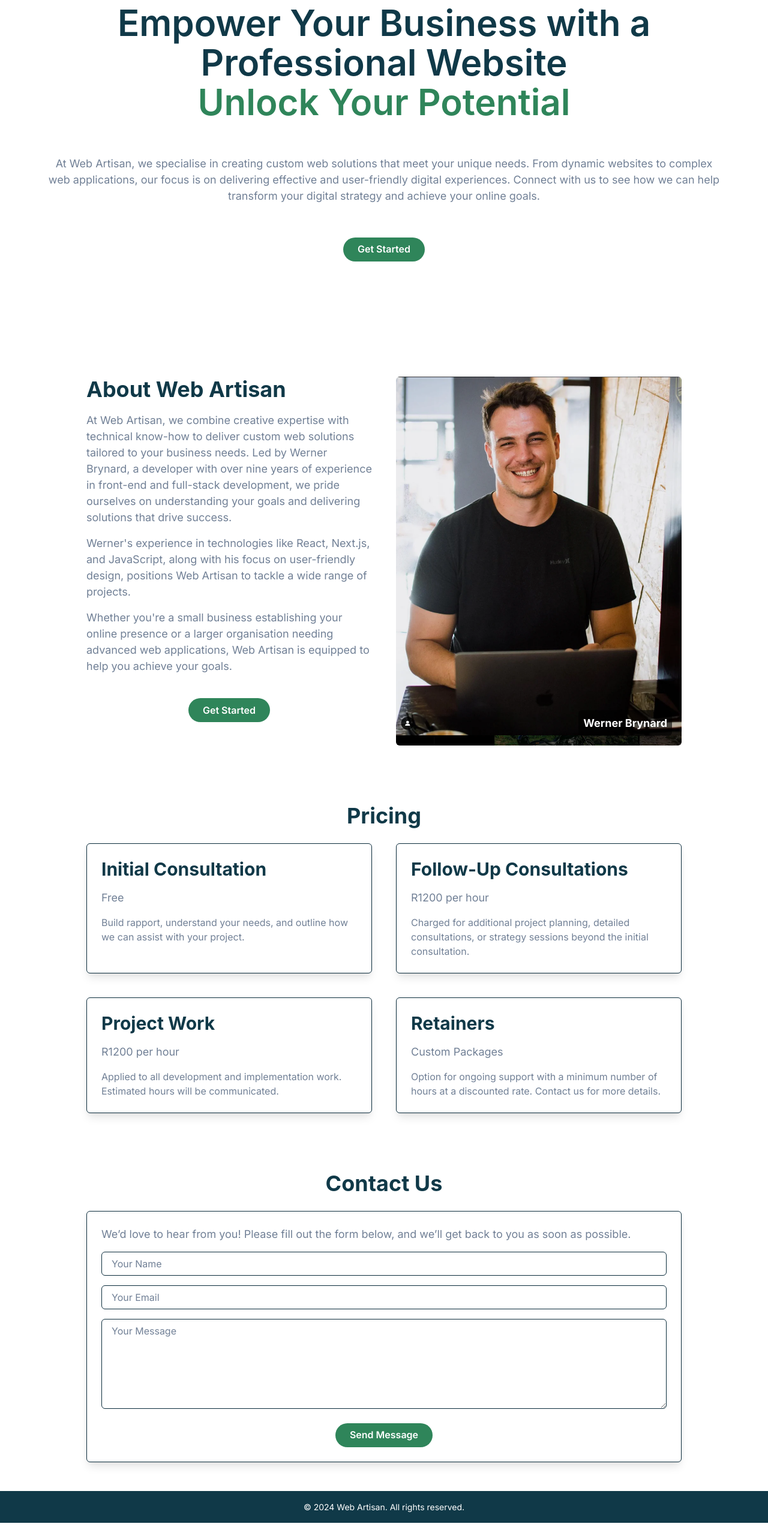
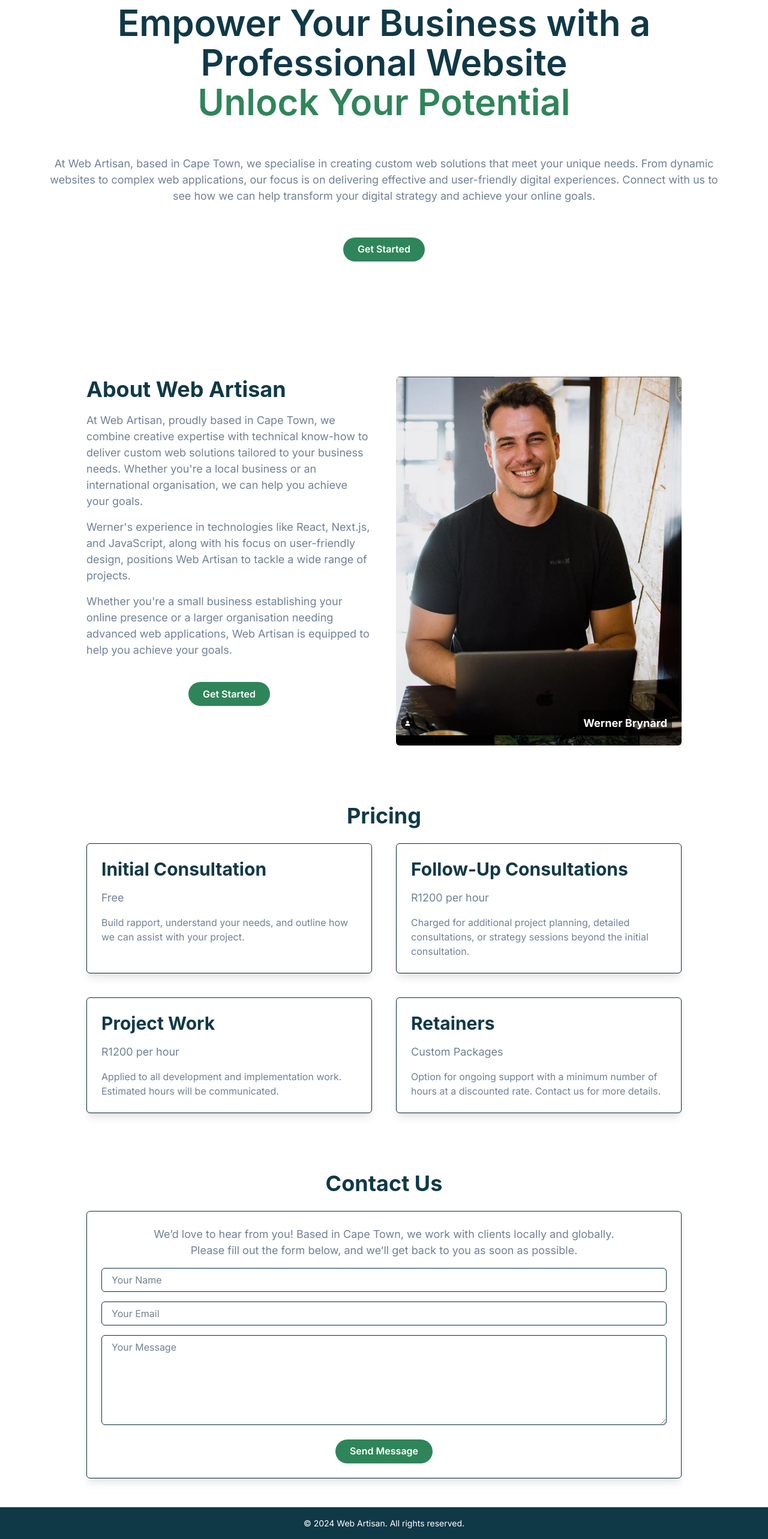
Before and after one commit to wernerbrynard/web-artisan, a Next.js app: page / in a window 1280 px wide. Shown: the part 204-2770 px from the top of the page at 60% size. Before the commit the page ends 2743 px from the top, so only its background shows below. Built offline with nearby package versions, Linux system fonts and the light colour scheme; no server answers.

Commit message:
Updated website to mention cape town more for seo purposes

```diff
--- a/src/components/AboutMe.js
+++ b/src/components/AboutMe.js
@@ -27,7 +27,7 @@ export default function AboutMe() {
             About Web Artisan
           </Heading>
           <Text color={'var(--text-light-color)'} fontSize={'lg'}>
-            At Web Artisan, we combine creative expertise with technical know-how to deliver custom web solutions tailored to your business needs. Led by Werner Brynard, a developer with over nine years of experience in front-end and full-stack development, we pride ourselves on understanding your goals and delivering solutions that drive success.
+            At Web Artisan, proudly based in Cape Town, we combine creative expertise with technical know-how to deliver custom web solutions tailored to your business needs. Whether you're a local business or an international organisation, we can help you achieve your goals.
           </Text>
           <Text color={'var(--text-light-color)'} fontSize={'lg'}>
             Werner&apos;s experience in technologies like React, Next.js, and JavaScript, along with his focus on user-friendly design, positions Web Artisan to tackle a wide range of projects.
--- a/src/components/ContactForm.js
+++ b/src/components/ContactForm.js
@@ -69,10 +69,10 @@ export default function ContactForm() {
         border={`1px solid var(--main-color-dark)`}
         onSubmit={handleSubmit}
       >
-        <Stack spacing={6}>
+        <Stack spacing={6} textAlign={'center'}>
           <Stack spacing={4}>
             <Text color={'var(--text-light-color)'} fontSize={'lg'}>
-              We’d love to hear from you! Please fill out the form below, and we’ll get back to you as soon as possible.
+              We’d love to hear from you! Based in Cape Town, we work with clients locally and globally.<br /> Please fill out the form below, and we’ll get back to you as soon as possible.
             </Text>
             <Stack spacing={4}>
               <Input
--- a/src/components/Hero.js
+++ b/src/components/Hero.js
@@ -35,9 +35,9 @@ export default function CallToActionWithAnnotation() {
         <Text
           color={'var(--text-light-color)'}
           fontSize={'lg'}
-          textAlign={useBreakpointValue({ base: 'left', md: 'center' })} // Description text alignment
+          textAlign={useBreakpointValue({ base: 'left', md: 'center' })}
         >
-          At Web Artisan, we specialise in creating custom web solutions that meet your unique needs. From dynamic websites to complex web applications, our focus is on delivering effective and user-friendly digital experiences. Connect with us to see how we can help transform your digital strategy and achieve your online goals.
+          At Web Artisan, based in Cape Town, we specialise in creating custom web solutions that meet your unique needs. From dynamic websites to complex web applications, our focus is on delivering effective and user-friendly digital experiences. Connect with us to see how we can help transform your digital strategy and achieve your online goals.
         </Text>
         <Stack
           direction={'column'}
--- a/src/pages/about-werner.js
+++ b/src/pages/about-werner.js
@@ -21,7 +21,7 @@ export default function AboutWernerPage() {
             July 2024 &ndash; Present
           </Text>
           <Text color={'var(--text-light-color)'} fontSize={'lg'}>
-            Founded Web Artisan to provide bespoke web solutions. Specialising in building custom websites, applications, and enterprise solutions. I focus on leveraging a wide range of technologies like React, Next.js, and Firebase to deliver robust, scalable solutions. I am flexible in technology choice, ensuring the best fit for each project&apos;s unique requirements.
+            As the founder of Web Artisan, based in Cape Town, I focus on providing bespoke web solutions to clients worldwide. I specialise in building custom websites, applications, and enterprise solutions that meet unique project requirements.
           </Text>
 
           <Text color={'var(--text-light-color)'} mt={2} fontSize={'lg'}>
```
